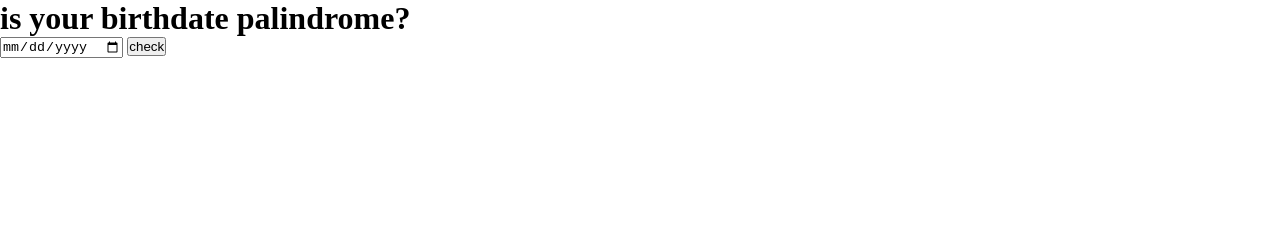
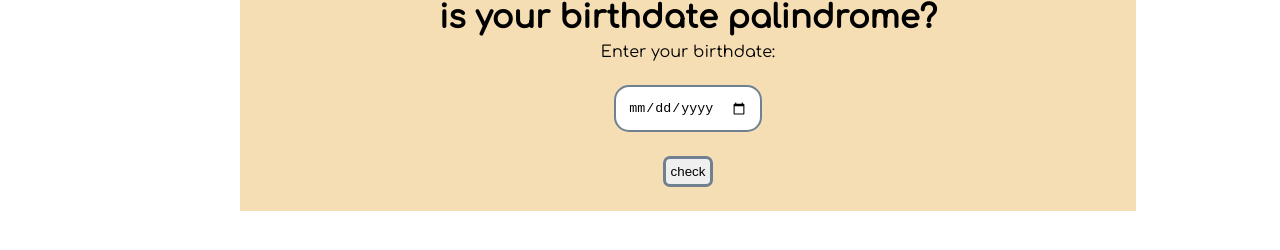
Before and after one commit to saifudinbadani/palindrome-birthday, a plain HTML site: page index.html in a window 1280 px wide. Drawn offline with Linux system fonts and the light colour scheme.

Commit message:
basic styling

```diff
--- a/app.js
+++ b/app.js
@@ -154,10 +154,10 @@ function clickHandler(){
         }
             var isPalindrome = isPalindromeForAllFormats(date);
             if (isPalindrome){
-                outputResult.innerText = 'Yay! your birthdate is a palindrome.🎊'
+                outputResult.innerText = 'Yay! 😄 your birthdate is a palindrome.🎊'
             }else{
                 var [counter, nextDate] = nextPalindromeDate(date);
-                outputResult.innerText = `Oops, your birthdate is not a palindrome. Next palindrome date is ${nextDate.day}-${nextDate.month}-${nextDate.year}, missed it by ${counter} days`
+                outputResult.innerText = `Oops, your birthdate is not a palindrome ☹️,  Next palindrome date is ${nextDate.day}-${nextDate.month}-${nextDate.year}, missed it by ${counter} days`
             }
         }
     }
--- a/index.html
+++ b/index.html
@@ -10,6 +10,7 @@
 <body>
     <div class='container'>
         <h1>is your birthdate palindrome?</h1>
+        <p>Enter your birthdate: </p>
         <input type="date" id='birthdate'>
         <button id='checkButton'>check</button>
         <p id="outputResult"></p>
--- a/style.css
+++ b/style.css
@@ -1,3 +1,4 @@
+@import url('https://fonts.googleapis.com/css2?family=Comfortaa:wght@400;500&display=swap');
 
 *{
     padding: 0;
@@ -5,13 +6,36 @@
     box-sizing: border-box;
 }
 
-body{
 
-    width: 100%;
+
+.container{
+    background-color: wheat;
+    font-family: 'Comfortaa', cursive;
+    display: flex;
+    flex-direction: column;
+   text-align: center;
+   width: 70%;
+   min-height: 50%;
+   margin-left: 15rem;
+
+
 }
 
-.conatiner{
-    display: flex;
-    flex-direction: column;
-    width: 50%;
+input{
+    margin: 1rem auto;
+    border: 2px solid slategray;
+    padding: 0.8rem;
+    border-radius: 15px;
 }
+
+button{
+    margin: 0.5rem auto;
+    padding: 0.3rem;
+    border: 3px solid slategray;
+    border-radius: 7px;
+
+}
+p{
+    margin: 0.5rem auto;
+    b
+}
```
